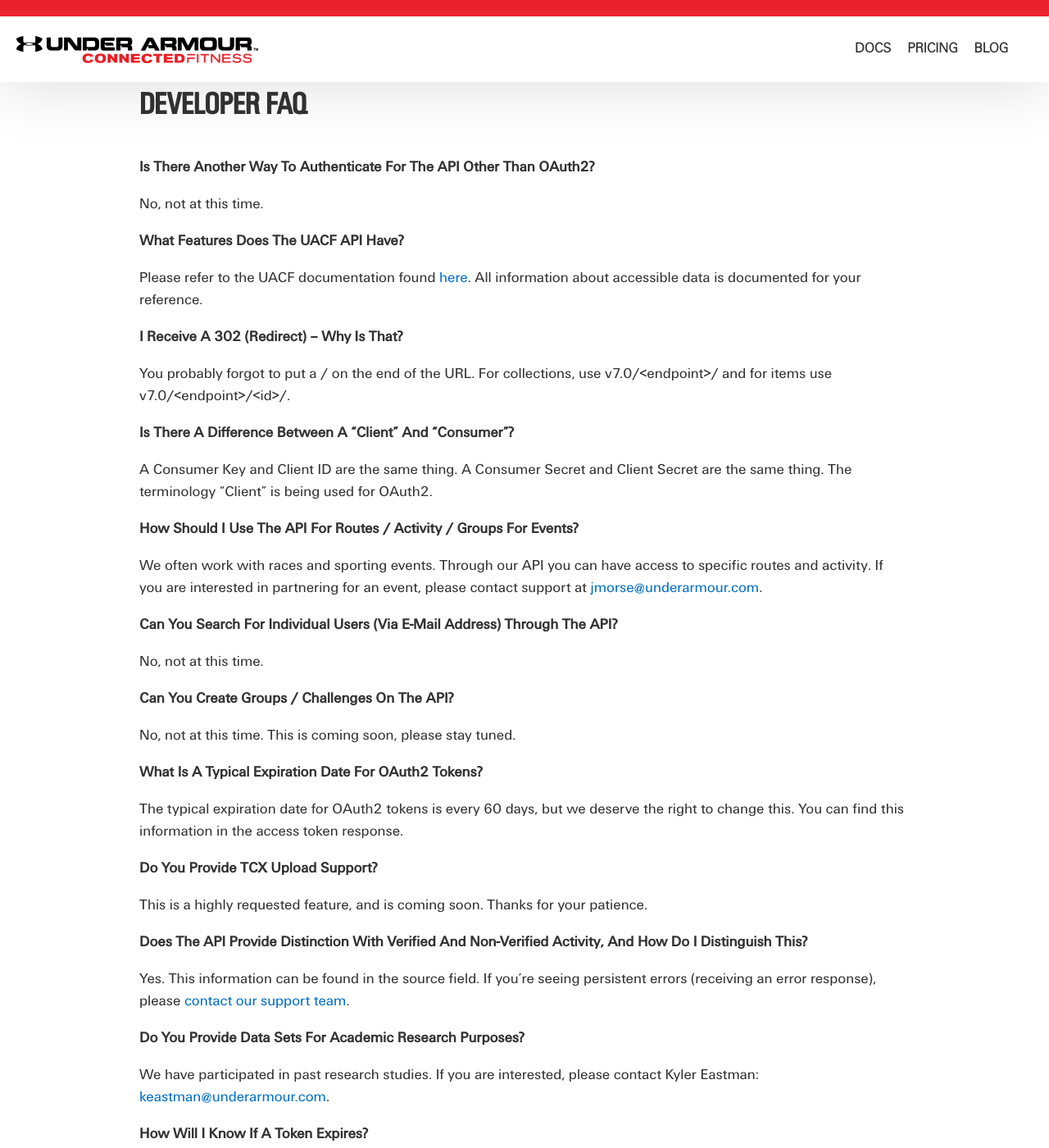
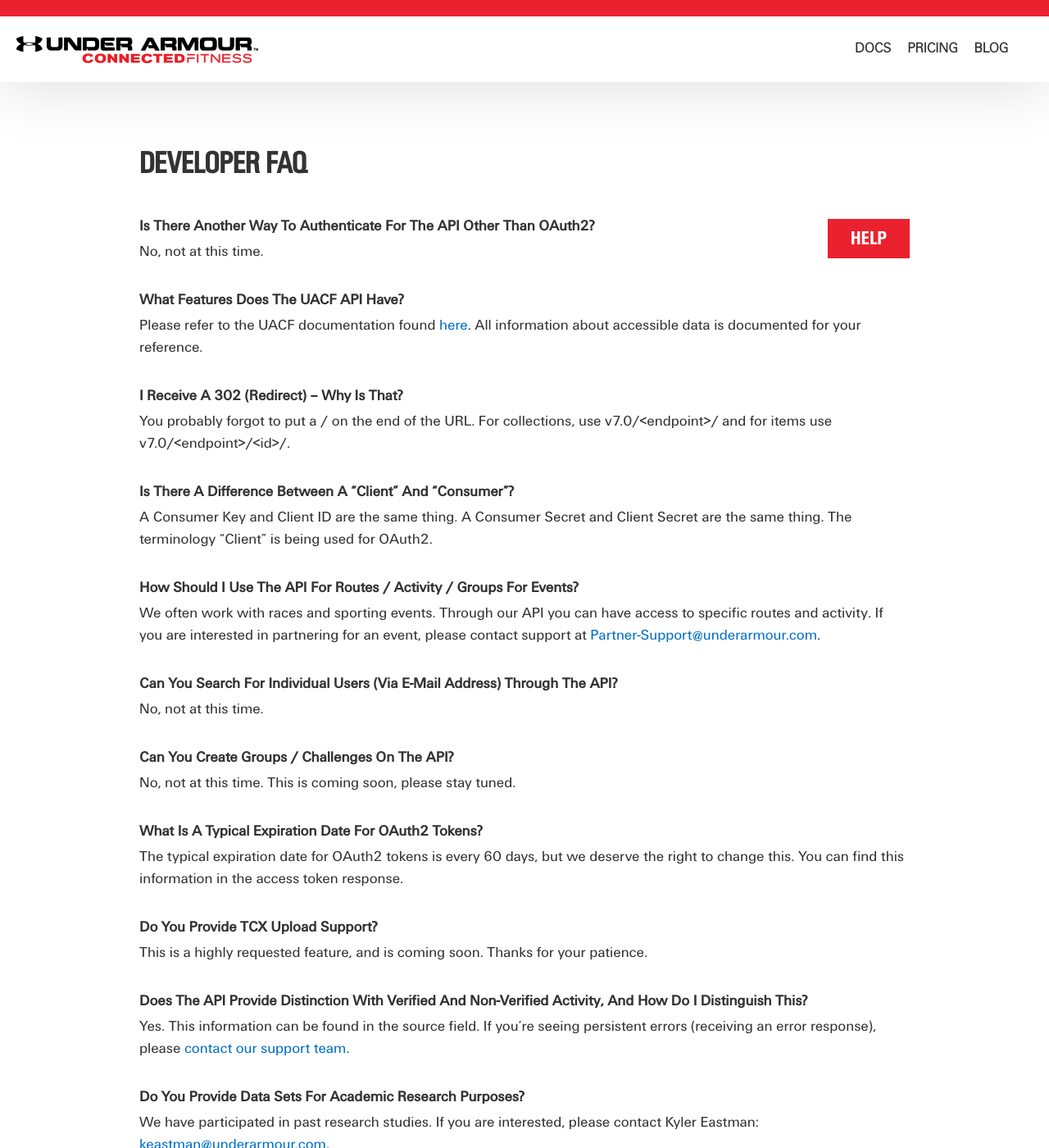
Before and after one commit to jeudyx/jeudyx.github.io, a Jekyll site: the page built from faq.html, in a window 1280 px wide and 1400 px high. Shown: the whole window at 82% size. Built offline with Jekyll 4.4.1, drawn with Linux system fonts in a browser that asks for light colours.

Commit message:
Added HELP button to FAQ

```diff
--- a/_sass/_components.scss
+++ b/_sass/_components.scss
@@ -3,6 +3,7 @@
   font-size: 24px;
   font-family: $urbano-bold-condensed;
   line-height: 2em;
+  text-align: center;
   text-transform: uppercase;
   width: 200px;
 }
--- /dev/null
+++ b/_sass/_faq.scss
@@ -0,0 +1,19 @@
+.page-faq {
+  padding: 4em 0;
+
+  > section > strong {
+    display: block;
+  }
+
+  > section > p {
+    margin: .5em 0 2em;
+  }
+
+}
+
+.page-faq-help {
+  float: right;
+  a {
+    width: 100px;
+  }
+}
--- a/assets/css/main.scss
+++ b/assets/css/main.scss
@@ -25,3 +25,4 @@
 @import 'blog';
 @import 'home';
 @import 'sdk';
+@import 'faq';
--- a/faq.html
+++ b/faq.html
@@ -3,7 +3,13 @@
 title: Under Armour Developer - Developer FAQ
 ---
 
+<section class="page-faq">
+
   <h1>Developer FAQ</h1>
+
+  <div class="page-faq-help">
+    <a href="mailto:support@uacfsupport.zendesk.com" class="button button-red">Help</a>
+  </div>
 
   <section>
     <strong>Is There Another Way To Authenticate For The API Other Than OAuth2?</strong>
@@ -27,7 +33,7 @@
 
   <section>
       <strong>How Should I Use The API For Routes / Activity / Groups For Events?</strong>
-    <p>We often work with races and sporting events. Through our API you can have access to specific routes and activity. If you are interested in partnering for an event, please contact support at <a href="mailto:Partner-Support@underarmour.com">jmorse@underarmour.com</a>.</p>
+      <p>We often work with races and sporting events. Through our API you can have access to specific routes and activity. If you are interested in partnering for an event, please contact support at <a href="mailto:Partner-Support@underarmour.com">Partner-Support@underarmour.com</a>.</p>
   </section>
 
   <section>
@@ -125,3 +131,6 @@
     <strong>What Is The Difference In A Basic API Access Versus Enterprise API Access?</strong>
     <p>Consumers with an Enterprise account may have higher request limits. An Enterprise account is probably best if you anticipate a large user group. Features are basically the same between the two.</p>
   </section>
+
+
+</section>
```
Also changed, not shown: 2 other files. Lines whose indentation alone changed are shown as unchanged.
